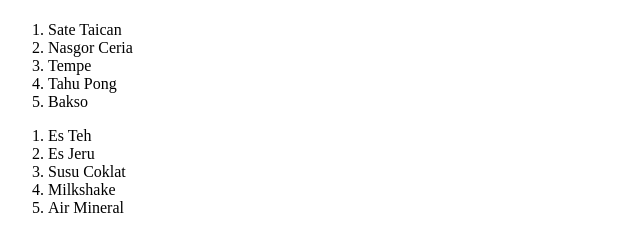
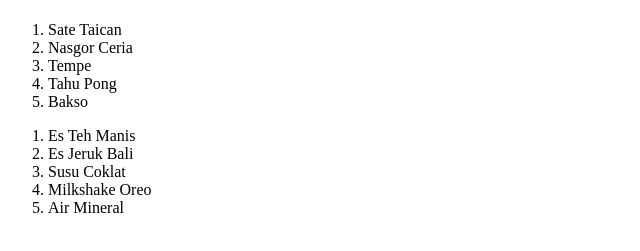
Before and after one commit to zahrotulch/bljrgit, a plain HTML site: page index.html in a window 1280 px wide. Shown: the part 59-310 px from the top of the page, without its empty margins (0-640 px from the left). Drawn offline with Linux system fonts and the light colour scheme.

Commit message:
ubah nama minuman

```diff
--- a/index.html
+++ b/index.html
@@ -16,10 +16,10 @@
         <li>Bakso</li>
     </ol>
     <ol>
-        <li>Es Teh</li>
-        <li>Es Jeru</li>
+        <li>Es Teh Manis</li>
+        <li>Es Jeruk Bali</li>
         <li>Susu Coklat</li>
-        <li>Milkshake</li>
+        <li>Milkshake Oreo</li>
         <li>Air Mineral</li>
     </ol>
 </body>
```
